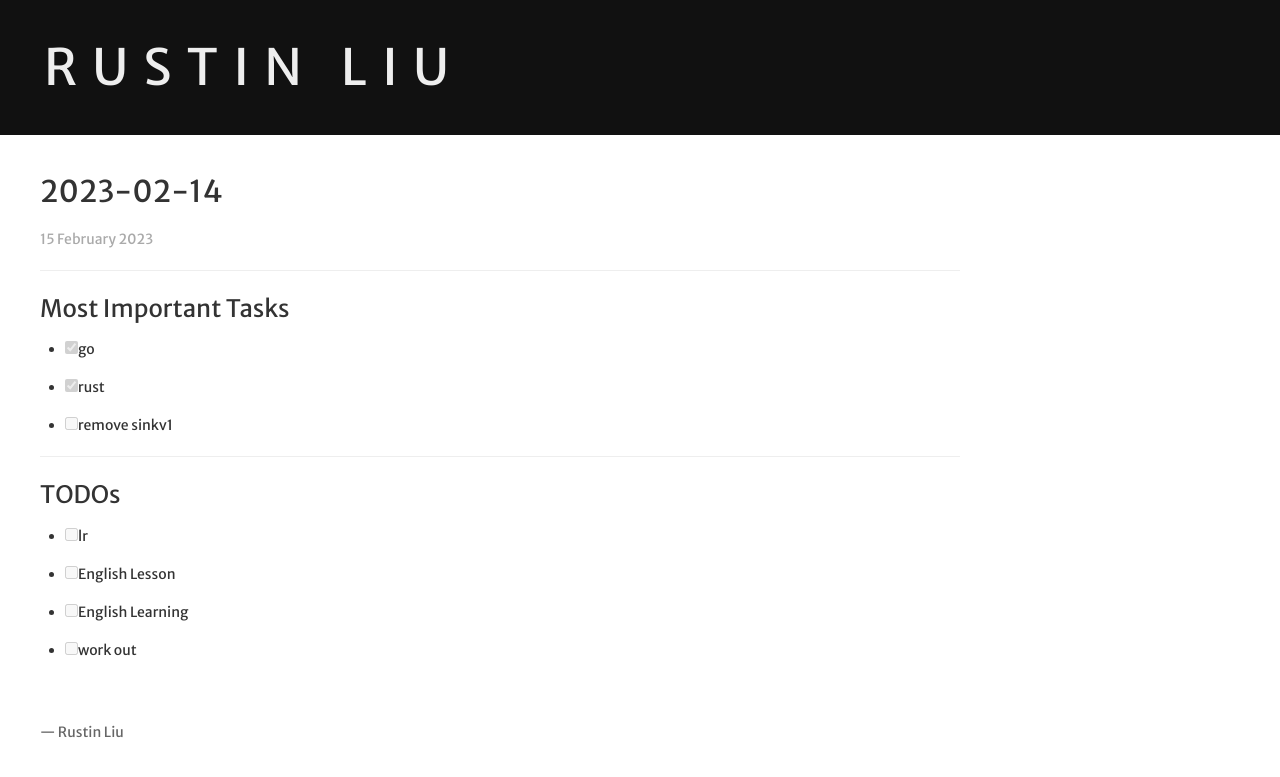
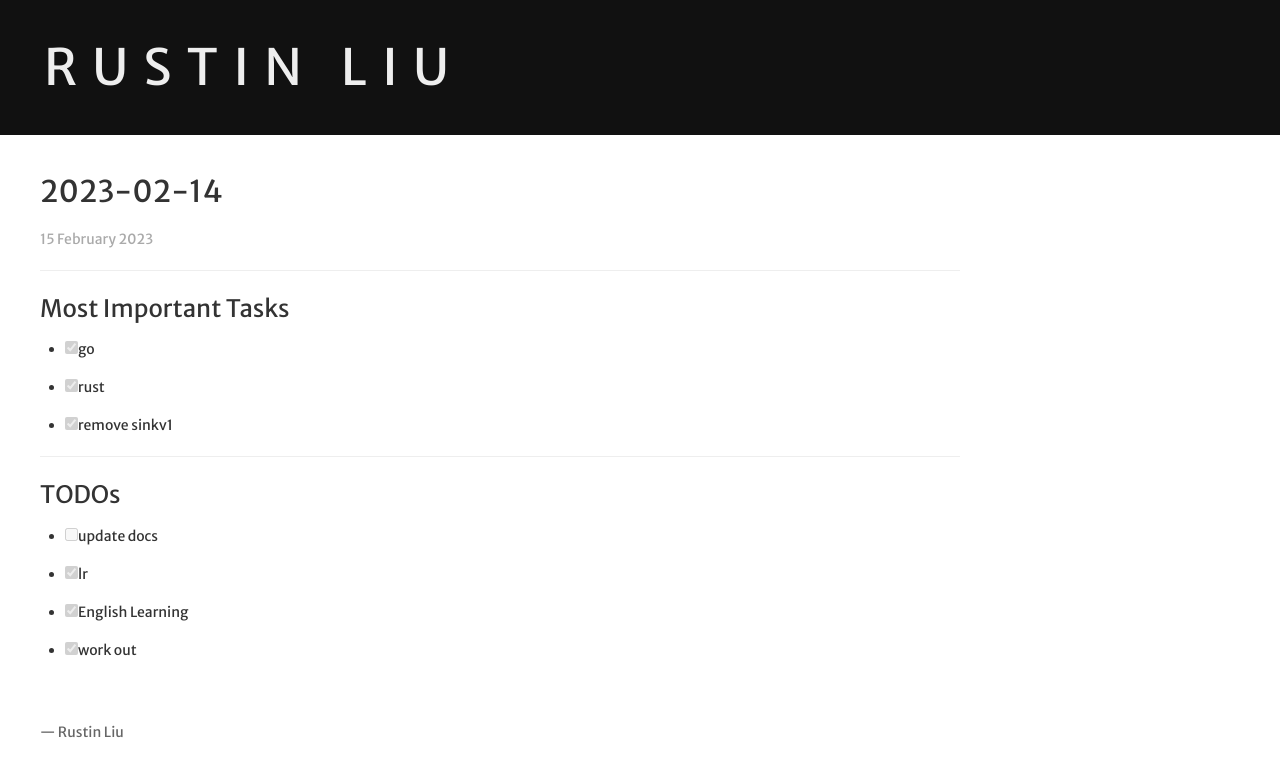
Before and after one commit to hi-rustin/hi-rustin.rs, a Jekyll site: the page built from _logs/2023-02-14.md, in a window 1280 px wide. Shown: the top 777 px of the page. Built offline with Jekyll 4.4.1, drawn with Linux system fonts in a browser that asks for light colours; nearby versions of some CDN libraries; comment, search, counter and statistics services are not loaded.

Commit message:
2023-02-14: oops
Signed-off-by: hi-rustin <rustin.liu@gmail.com>

```diff
--- a/_logs/2023-02-14.md
+++ b/_logs/2023-02-14.md
@@ -8,12 +8,12 @@ layout: post
 
 - [x] go
 - [x] rust
-- [ ] remove sinkv1
+- [x] remove sinkv1
 
 ---
 
 ### TODOs
-- [ ] lr
-- [ ] English Lesson
-- [ ] English Learning
-- [ ] work out
+- [ ] update docs
+- [x] lr
+- [x] English Learning
+- [x] work out
```
